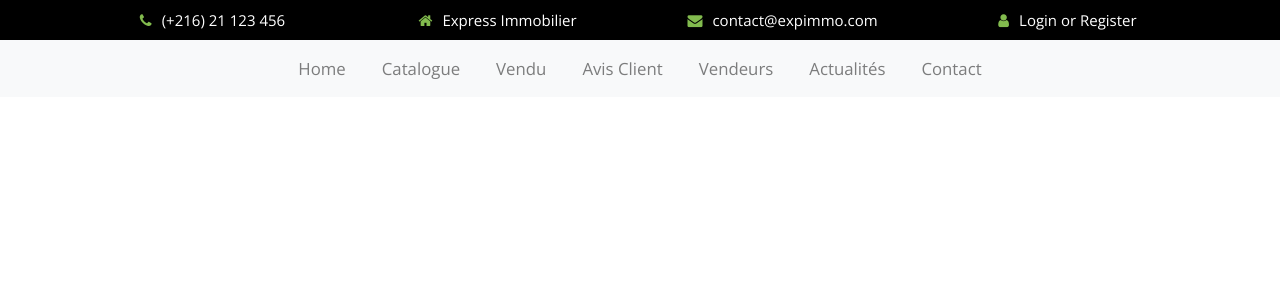
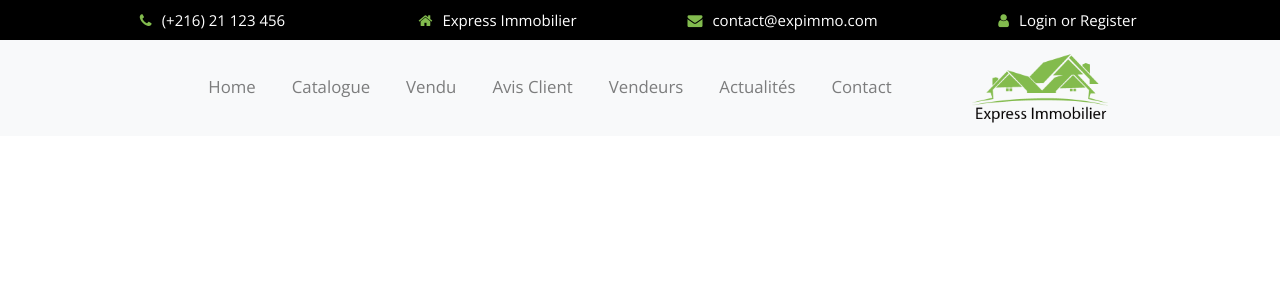
Before and after one commit to waeljawadi/express_immobilier, a React (Create React App) app: page / in a window 1280 px wide. Shown: the top 300 px of the page. Built offline with nearby package versions, Linux system fonts and the light colour scheme.

Commit message:
22-02-2019-00:09

```diff
--- a/src/component/App.css
+++ b/src/component/App.css
@@ -2,3 +2,8 @@ body {
 font-family: 'Open Sans', sans-serif;
 font-size: 12px;
 }
+
+.center
+{
+    text-align: center;
+}
--- a/src/component/header/navmenu.js
+++ b/src/component/header/navmenu.js
@@ -1,5 +1,6 @@
 import React from "react"
 import { Component } from "react"
+import head_logo from '../../assets/pictures/head-logo.png'
 
 import _css_ from "./style/navmenu.module.css"
 
@@ -10,11 +11,9 @@ class Navmenu extends Component {
         <nav
           className={`navbar navbar-expand-lg navbar-light bg-light ${_css_.menu_size}`}
         >
-          <div className="container">
+          <div className={`container ${_css_.noflex}`}>
             <div className="row">
-              {/* <a className="navbar-brand" href="#">
-                Navbar
-              </a> */}
+           <div className="col-lg-10 col">
               <button
                 className={`navbar-toggler ${_css_.navbartoggler}`}
                 type="button"
@@ -70,6 +69,12 @@ class Navmenu extends Component {
                 </ul>
               </div>
             </div>
+            <div className="col-lg-2 col center">
+             <img src={head_logo}  width="150"/>
+</div>
+
+            </div>
+
           </div>
         </nav>
       </React.Fragment>
--- a/src/component/header/style/navmenu.module.css
+++ b/src/component/header/style/navmenu.module.css
@@ -23,4 +23,14 @@
     display: none !important;
   }
 }
+
+.noflex {
+  display: unset !important;
+}
+
+.navbartoggler {
+  position: relative;
+  top: 20px;
+  margin-bottom: 20px;
+}
 /*# sourceMappingURL=navmenu.module.css.map */
--- a/src/component/header/style/navmenu.module.scss
+++ b/src/component/header/style/navmenu.module.scss
@@ -20,3 +20,13 @@
     display: none !important;
   }
 }
+
+.noflex {
+  display: unset !important;
+}
+
+.navbartoggler{
+position: relative;
+top: 20px;
+margin-bottom:20px;
+}
```
Also changed, not shown: src/assets/pictures/head-logo.png (added), 1 other file (tests, documents, lock files or other folders).
